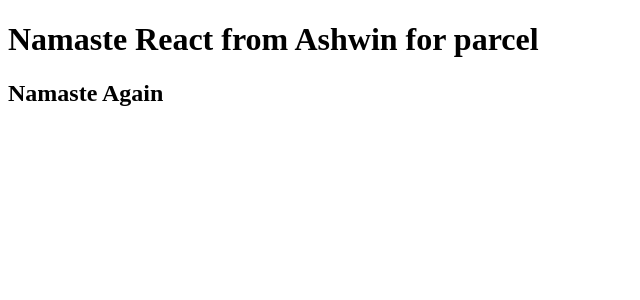
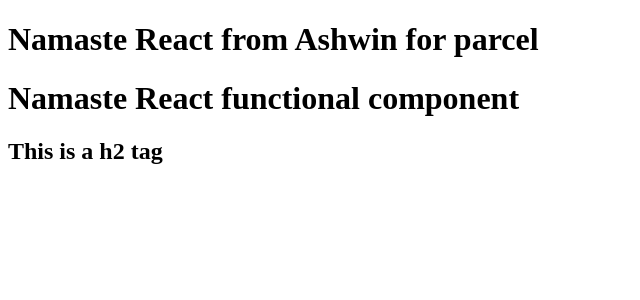
Before and after one commit to AshKemp/namaste-react-intro, a JavaScript app: page / in a window 1280 px wide. Shown: the top 300 px of the page, without its empty margins (0-640 px from the left). Built offline with nearby package versions, Linux system fonts and the light colour scheme.

Commit message:
create a component and render it

```diff
--- a/App.js
+++ b/App.js
@@ -1,4 +1,3 @@
-import React from "react";
 import ReactDOM from "react-dom/client";
 
 /**
@@ -22,20 +21,22 @@
  *
  * Transitive dependencies
  */
-const heading = React.createElement(
-  "h1",
-  { id: "title", key: "h1" },
-  "Namaste React from Ashwin for parcel"
+
+const Title = () => (
+  <h1 id="title" key={"h1"}>
+    Namaste React from Ashwin for parcel
+  </h1>
 );
 
-const heading2 = React.createElement(
-  "h2",
-  { id: "title2", key: "h2" },
-  "Namaste Again"
-);
-const container = React.createElement("div", { id: "container" }, [
-  heading,
-  heading2,
-]);
+const HeaderComponent = () => {
+  return (
+    <div>
+      <Title />
+      <h1>Namaste React functional component</h1>
+      <h2>This is a h2 tag</h2>
+    </div>
+  );
+};
+
 const root = ReactDOM.createRoot(document.getElementById("root"));
-root.render(container);
+root.render(<HeaderComponent />);
```
